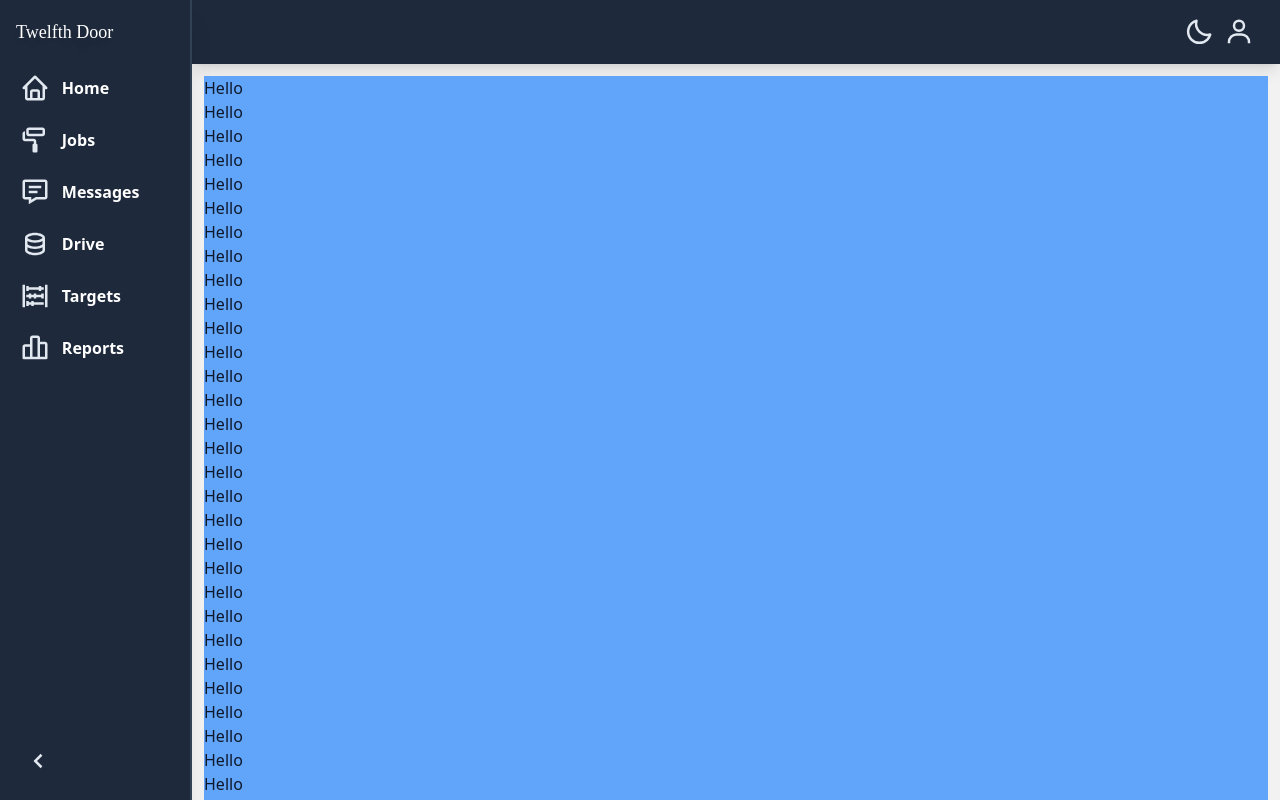
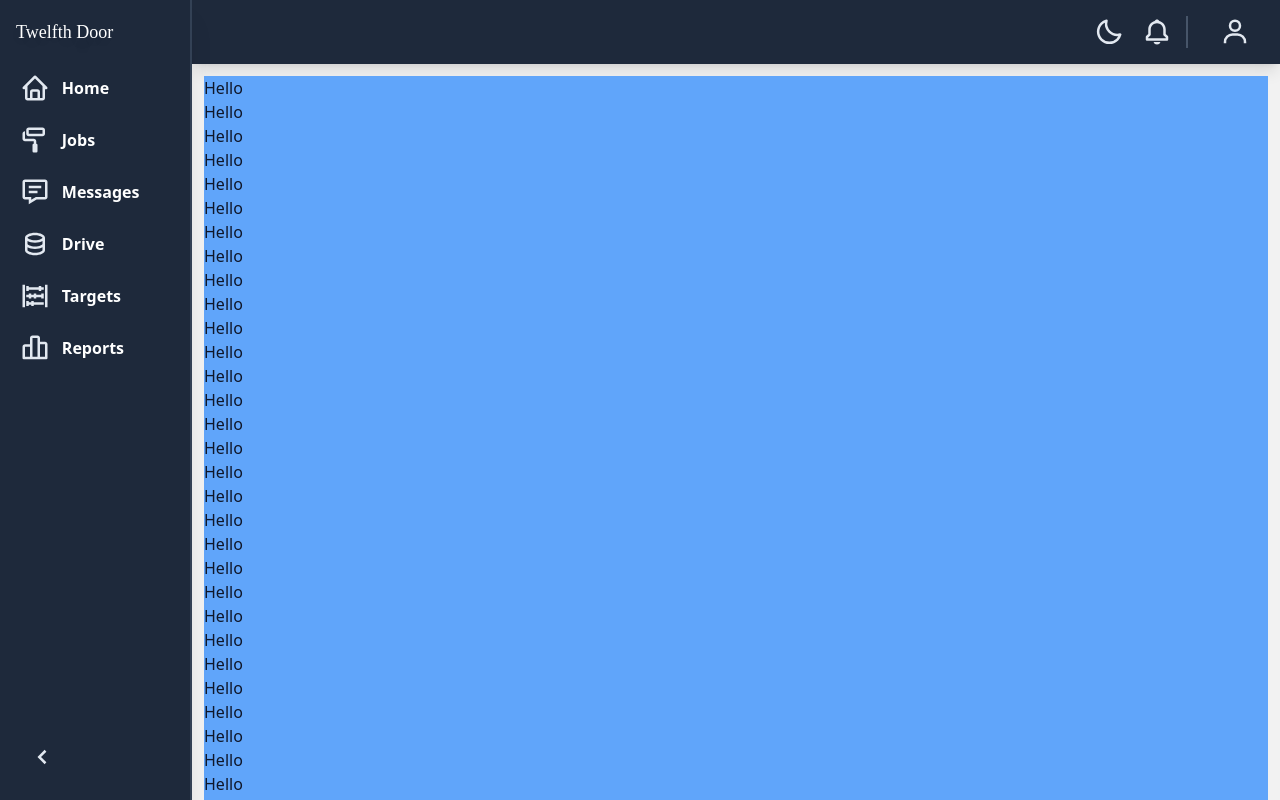
Before and after one commit to MarkyJD/twelfth-door, a React (Create React App) app: page / in a window 1280 px wide. Shown: the top 800 px of the page. Built offline with nearby package versions, Linux system fonts and the light colour scheme; no server answers; a web font is replaced by a local one.

Commit message:
Added login info for all users. Cleaned up layout some more

```diff
--- a/src/App.js
+++ b/src/App.js
@@ -1,9 +1,12 @@
+/* eslint-disable react/jsx-no-constructed-context-values */
 import { lazy, Suspense } from 'react';
 import { BrowserRouter as Router, Routes, Route } from 'react-router-dom';
 import * as ROUTES from './constants/Routes';
 import Layout from './pages/templates/Layout';
 import ThemeContext from './context/ThemeContext';
 import useDarkMode from './hooks/useDarkMode';
+import useAuthListener from './hooks/useAuthListener';
+import UserContext from './context/UserContext';
 
 const Login = lazy(() => import('./pages/Login'));
 const Signup = lazy(() => import('./pages/Signup'));
@@ -17,8 +20,10 @@ const Reports = lazy(() => import('./pages/Reports'));
 
 function App() {
   const { isDarkMode } = useDarkMode();
+  const { user } = useAuthListener();
   return (
-    <ThemeContext.Provider value={isDarkMode}>
+    <ThemeContext.Provider value={{ isDarkMode }}>
+      <UserContext.Provider value={{ user }}>
         <div className="antialiased transition-none bg-lightGray-600 dark:bg-darkGray-600 text-slate-900 dark:text-slate-100">
           <Router>
             <Suspense fallback={<p>Loading...</p>}>
@@ -38,6 +43,7 @@ function App() {
             </Suspense>
           </Router>
         </div>
+      </UserContext.Provider>
     </ThemeContext.Provider>
   );
 }
--- a/src/components/Header/index.js
+++ b/src/components/Header/index.js
@@ -1,11 +1,31 @@
 /* eslint-disable */
-import { BiUser, BiMoon, BiSun, BiMenu } from 'react-icons/bi';
+import { useContext, useState } from 'react';
+import {
+  BiUser,
+  BiMoon,
+  BiSun,
+  BiMenu,
+  BiBell,
+  BiChevronDown,
+  BiUserCircle,
+  BiCog,
+  BiExit,
+} from 'react-icons/bi';
 import Datetime from './Datetime';
 import useDarkMode from '../../hooks/useDarkMode';
+import FirebaseContext from '../../context/FirebaseContext';
+import UserContext from '../../context/UserContext';
+import { Link } from 'react-router-dom';
 
 export default function Header({ toggleOpen }) {
-  // TODO Add firebase auth
+  const { getAuth, signOut } = useContext(FirebaseContext);
+  const { user } = useContext(UserContext);
+  const auth = getAuth();
   const [isDarkMode, toggleDarkMode] = useDarkMode();
+  const [dropdownOpen, setDropdownOpen] = useState(false);
+  const toggleDropdown = () => {
+    setDropdownOpen((prev) => !prev);
+  };
 
   return (
     <div className="header w-full h-full px-5 flex justify-between items-center">
@@ -14,14 +34,14 @@ export default function Header({ toggleOpen }) {
       </div>
       <div className="flex">
         {isDarkMode ? (
-          <div className="w-10 p-1 hover:bg-slate-600 rounded">
+          <div className="w-10 p-1 mx-1 hover:bg-slate-600 rounded">
             <BiSun
               className="icon hover:text-amber-300 "
               onClick={toggleDarkMode}
             />
           </div>
         ) : (
-          <div className="w-10 p-1 hover:bg-slate-600 rounded">
+          <div className="w-10 p-1 mx-1 hover:bg-slate-600 rounded">
             <BiMoon
               className="icon hover:text-blue-500"
               onClick={toggleDarkMode}
@@ -29,8 +49,53 @@ export default function Header({ toggleOpen }) {
           </div>
         )}
 
-        <div className="w-10 p-1 hover:bg-slate-600 rounded">
-          <BiUser className="icon" />
+        <div className="w-10 p-1 mx-1 mr-2 hover:bg-slate-600 rounded">
+          <BiBell className="icon" />
+        </div>
+        <div className="border h-8 my-auto border-slate-600" />
+
+        <div className="text-center mx-1 ml-3 flex items-center">
+          <h2 className="text-slate-200 p-1 font-bold text-md text-shadow hover:text-lightBlue-100 cursor-pointer font-mono">
+            {user && user.displayName}
+          </h2>
+        </div>
+
+        <div
+          className={`w-10 p-1 mx-1 hover:bg-slate-600 rounded ${
+            dropdownOpen && 'bg-slate-600'
+          }`}
+        >
+          {!dropdownOpen ? (
+            <BiUser className="icon" onClick={toggleDropdown} />
+          ) : (
+            <BiChevronDown className="icon" onClick={toggleDropdown} />
+          )}
+        </div>
+      </div>
+      <div
+        className={`bg-slate-700 text-sm w-36 rounded-lg shadow-lg absolute flex flex-col items-center top-14 right-3 transform transition duration-200 ease-in-out -translate-y-64 ${
+          dropdownOpen && ' translate-y-0'
+        }`}
+      >
+        <div className="w-10/12 h-10 mt-2 my-1 px-2 flex items-center rounded hover:bg-slate-600 text-white font-semibold">
+          <Link to="/home" className="p-1 flex items-center space-x-1">
+            <BiUserCircle className="icon h-6" />
+            <h2>Profile</h2>
+          </Link>
+        </div>
+        <div className="border-b border-slate-600 w-11/12" />
+        <div className="w-10/12 h-10 my-1 px-2 flex items-center rounded hover:bg-slate-600 text-white font-semibold">
+          <Link to="/home" className="p-1 flex items-center space-x-1">
+            <BiCog className="icon h-6" />
+            <h2>Settings</h2>
+          </Link>
+        </div>
+        <div className="border-b border-slate-600 w-11/12" />
+        <div className="w-10/12 h-10 my-1 mb-2 px-2 flex items-center rounded hover:bg-slate-600 text-white font-semibold">
+          <Link to="/home" className="p-1 flex items-center space-x-1">
+            <BiExit className="icon h-6" />
+            <h2>Log Out</h2>
+          </Link>
         </div>
       </div>
     </div>
--- a/src/components/Sidebar/index.js
+++ b/src/components/Sidebar/index.js
@@ -83,15 +83,13 @@ export default function Sidebar({
         />
       </nav>
       {!open && expanded ? (
-        <BiChevronLeft
-          onClick={toggleExpanded}
-          className="hidden md:block icon absolute bottom-6 left-6"
-        />
+        <div className="hover:bg-slate-600 rounded p-1 hidden md:block absolute bottom-6 left-6">
+          <BiChevronLeft onClick={toggleExpanded} className="icon" />
+        </div>
       ) : !open && !expanded ? (
-        <BiChevronRight
-          onClick={toggleExpanded}
-          className="hidden md:block icon absolute bottom-6 left-6"
-        />
+        <div className="hover:bg-slate-600 rounded p-1 hidden md:block absolute bottom-6 left-6">
+          <BiChevronRight onClick={toggleExpanded} className="icon" />
+        </div>
       ) : null}
     </div>
   );
--- a/src/lib/firebase.js
+++ b/src/lib/firebase.js
@@ -7,6 +7,8 @@ import {
   updateProfile,
   onAuthStateChanged,
 } from 'firebase/auth';
+
+// eslint-disable-next-line import/no-cycle
 
 const firebaseConfig = {
   apiKey: process.env.REACT_APP_API_KEY,
@@ -20,8 +22,6 @@ const firebaseConfig = {
 const firebase = initializeApp(firebaseConfig);
 const db = getFirestore();
 
-// seedDatabase(db);
-
 export {
   firebase,
   db,
--- a/src/pages/Signup.js
+++ b/src/pages/Signup.js
@@ -1,5 +1,5 @@
 /* eslint-disable */
-import { useState, useEffect } from 'react';
+import { useState, useEffect, useContext } from 'react';
 import { Link, useNavigate } from 'react-router-dom';
 import * as ROUTES from '../constants/Routes';
 
--- a/src/services/firebase-services.js
+++ b/src/services/firebase-services.js
@@ -1,3 +1,4 @@
+/* eslint-disable import/no-cycle */
 import {
   collection,
   query,
@@ -12,6 +13,10 @@ import {
 } from 'firebase/firestore';
 import { db } from '../lib/firebase';
 
-export default function getUserByUserId(uid) {
-  return null;
-}
+// export async function getUserByUserId(uid) {
+//   return null;
+// }
+
+// function generateCommentsArray() {
+//   return null;
+// }
```
Lines whose indentation alone changed are shown as unchanged.
